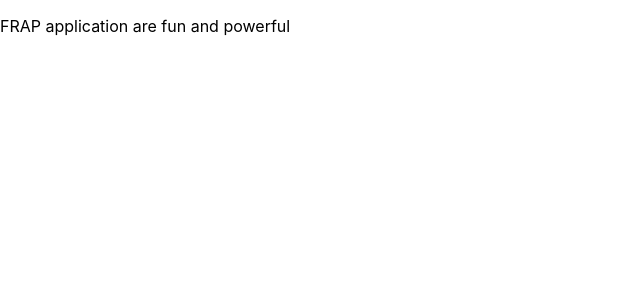
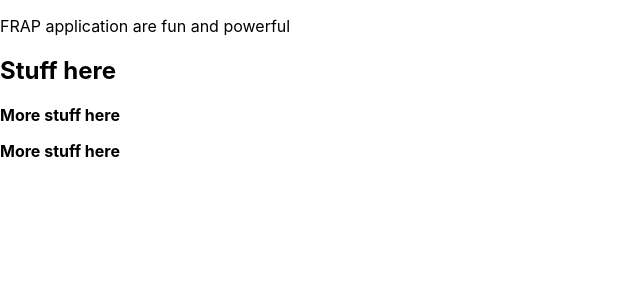
Before and after one commit to makohira/react-examples, a React (Create React App) app: page / in a window 1280 px wide. Shown: the top 300 px of the page, without its empty margins (0-640 px from the left). Built offline with nearby package versions, Linux system fonts and the light colour scheme.

Commit message:
add 2 components to App.jsx

```diff
--- a/src/App.jsx
+++ b/src/App.jsx
@@ -1,10 +1,33 @@
 import React, { Component } from 'react';
+
+class Thing1 extends Component {
+  render() {
+    return (
+      <div className="Thing1">
+        <h2>Stuff here</h2>
+      </div>
+    );
+  }
+}
+
+class Thing2 extends Component {
+  render() {
+    return (
+      <div className="Thing2">
+        <p><strong>More stuff here</strong></p>
+      </div>
+    );
+  }
+}
 
 class App extends Component {
   render() {
     return (
       <div className="App">
         <p>FRAP application are fun and powerful</p>
+        <Thing1 />
+        <Thing2 />
+        <Thing2 />
       </div>
     );
   }
```
